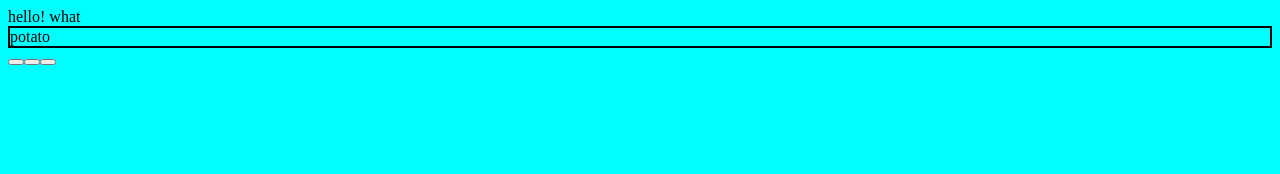
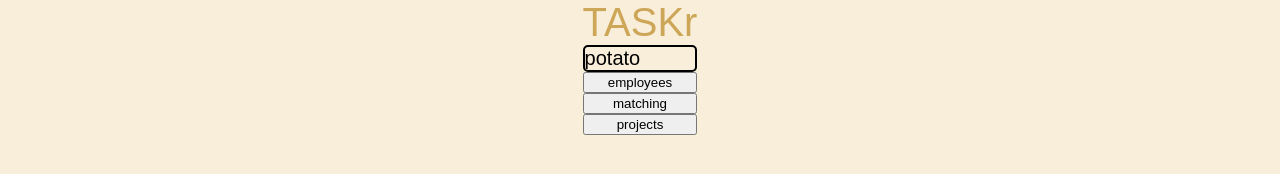
Before and after one commit to rmkluis/project_manager, a website: page static/index.html in a window 1280 px wide. Drawn offline with nearby package versions, Linux system fonts and the light colour scheme.

Commit message:
heroku attemp

```diff
--- a/package.json
+++ b/package.json
@@ -2,6 +2,7 @@
   "type": "module",
   "dependencies": {
     "body-parser": "^1.20.0",
+    "dotenv": "^16.0.1",
     "express": "^4.18.1",
     "pg": "^8.7.3"
   }
--- a/static/app.js
+++ b/static/app.js
@@ -3,7 +3,12 @@ let div = document.createElement('div')
 let button = document.createElement('button')
 let button1 = document.createElement('button')
 let button2 = document.createElement('button')
+///
 div.textContent = "potato"
+button.textContent = "employees"
+button1.textContent = "matching"
+button2.textContent = "projects"
+///
 body.append(div)
 body.append(button)
 body.append(button1)
@@ -33,7 +38,3 @@ button2.addEventListener("click", ()=>{
 
 
 console.log("fello")
-
-
-
-// $.get("/api/employees", function(data, status){
--- a/static/index.html
+++ b/static/index.html
@@ -10,6 +10,6 @@
 </head>
 <body>
     <link rel="stylesheet" href="style.css">
-    hello! what
+    TASKr
 </body>
 </html>
--- a/static/style.css
+++ b/static/style.css
@@ -1,7 +1,17 @@
 body {
-    background-color: aqua;
+    flex-direction: column;
+    display: flex;
+    background-color: rgba(247, 235, 212, 0.848);
+    font-family: Arial, Helvetica, sans-serif;
+    font-size: 40px;
+    color: rgba(177, 119, 1, 0.601);
+    margin: auto;
+    max-width: max-content;
 }
 
 div {
     border: 2px solid black;
+    border-radius: 5px;
+    font-size: 20px;
+    color: black
 }
```
Also changed, not shown: server.js (+7 -2 lines), 2 other files.
